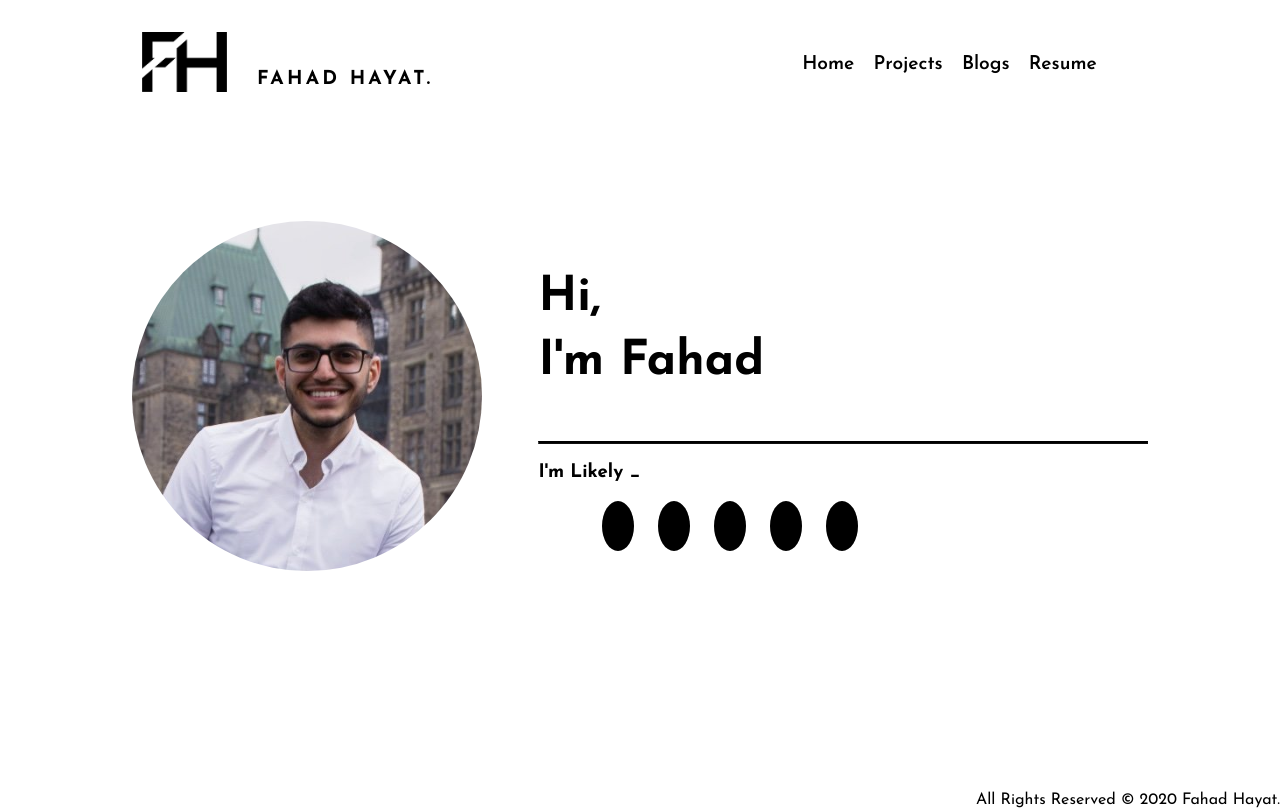
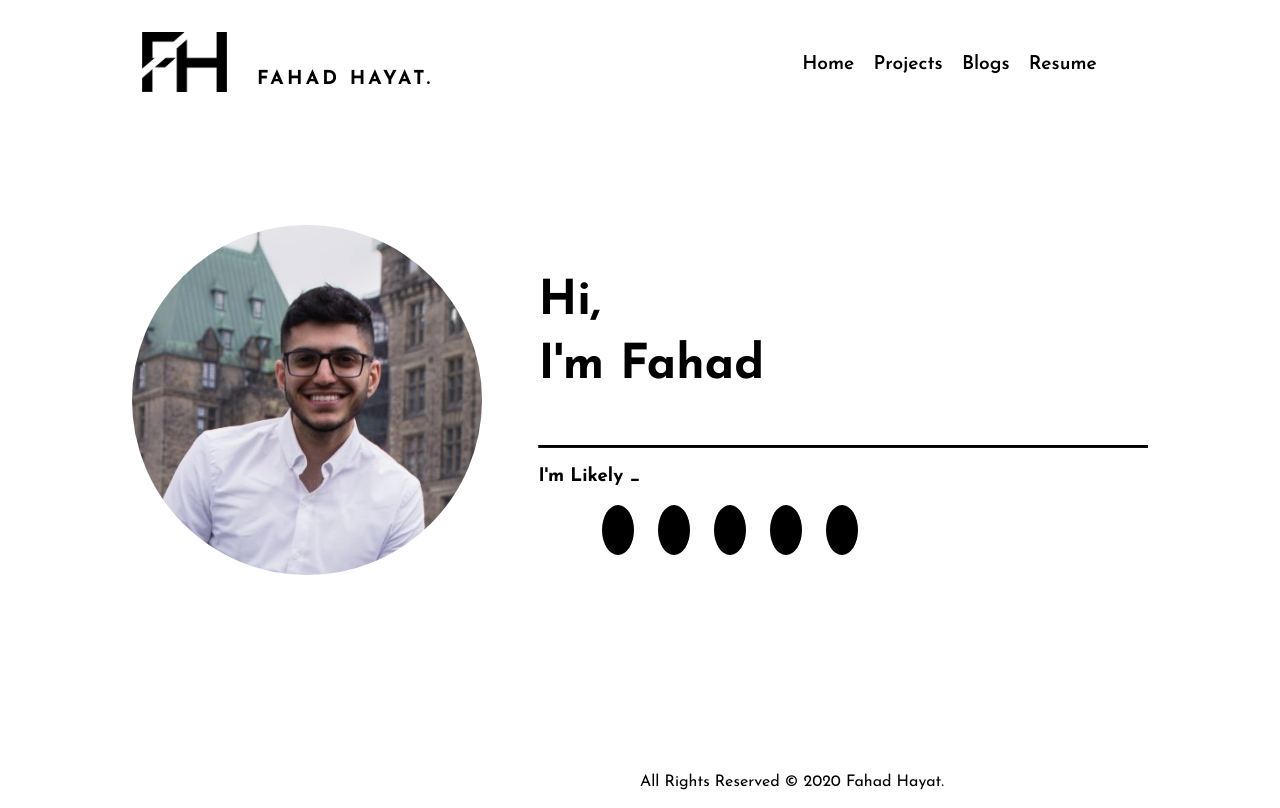
Before and after one commit to businessglitch/portfolio, a React (Create React App) app: page / in a window 1280 px wide. Built offline with nearby package versions, Linux system fonts and the light colour scheme; some icons are missing.

Commit message:
Changes to footer and icons alignment

```diff
--- a/src/styles/App.scss
+++ b/src/styles/App.scss
@@ -158,5 +158,10 @@ html {
 }
 
 .copyright-section {
-  text-align: right;
+  position: fixed;
+  bottom: 10px;
+  left: 50vw;
+  @include media("<=tablet") {
+    left: 20vw;
+  }
 }
--- a/src/styles/components/banner.scss
+++ b/src/styles/components/banner.scss
@@ -1,6 +1,6 @@
 .main {
-  height: 99vh;
-  height: calc(var(--vh, 1vh) * 99);
+  height: 100vh;
+  height: calc(var(--vh, 1vh) * 100);
   background-color: #ffffff;
   /* padding-top: 20vh; */
   overflow: hidden;
@@ -103,6 +103,11 @@
             font-size: 1.25rem;
             line-height: 50px;
 
+            i {
+              vertical-align: top;
+              margin: 0 !important;
+            }
+
             &:hover {
               color: $yellow;
             }
```
